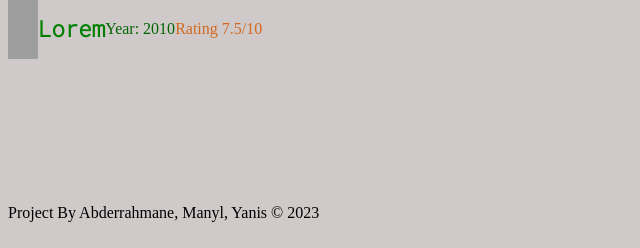
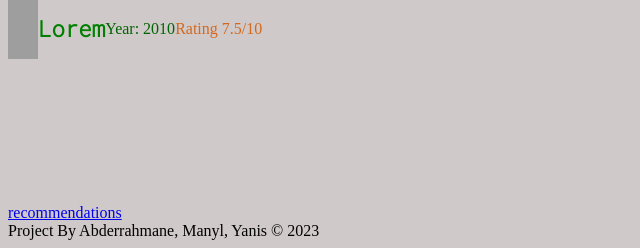
Before and after one commit to lemmouchimds/ProjetFilmRating, a PHP site: page / in a window 1280 px wide. Shown: the part 2065-2313 px from the top of the page, without its empty margins (0-640 px from the left). Before the commit the page ends 2287 px from the top, so only its background shows below. Run offline with PHP 8.4, Linux system fonts and the light colour scheme; grey boxes are pictures that could not be loaded.

Commit message:
Update index.php

```diff
--- a/index.php
+++ b/index.php
@@ -85,6 +85,7 @@
                 </div>
             </div>
         </div>
+<a href="Pages/recommendations.php">recommendations</a>
 
 
     </main>
```
